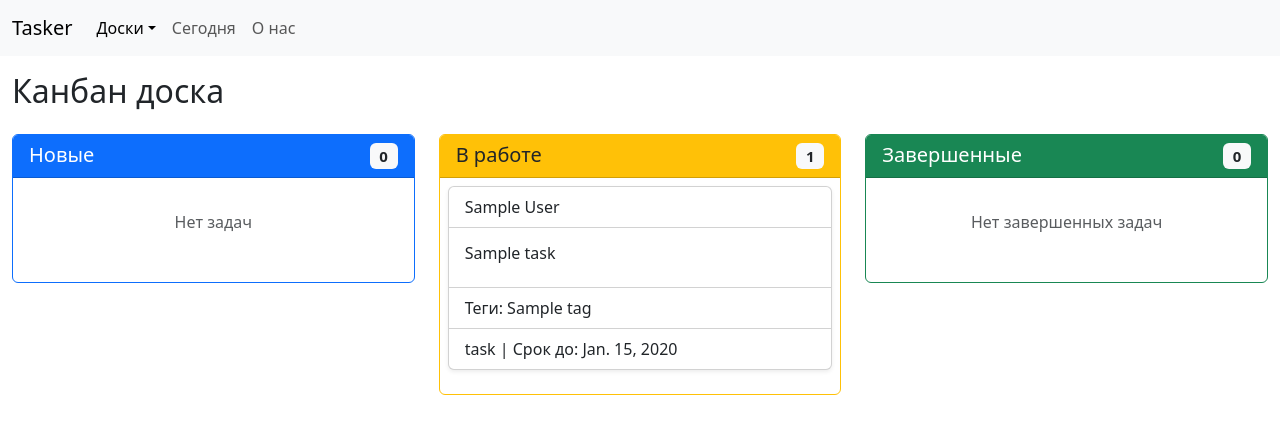
After one commit to Maviroti/Tasker, a Django app: page /kanban/ in a window 1280 px wide. The commit adds this page. Shown: the top 434 px of the page. Run offline with Django 5.2, Linux system fonts and the light colour scheme; tables that the repository leaves empty hold one stand-in row (values such as "Sample post").

Commit message:
[0.1.5] В задачи добавил типы и статусы, реализовал канбан доску,

```diff
--- a/tasker_app/models.py
+++ b/tasker_app/models.py
@@ -3,6 +3,18 @@ from datetime import date
 
 
 class Task(models.Model):
+    class TaskType(models.TextChoices):
+        TASK = "task", "Task"
+        BUG = "bug", "Bug"
+        FEATURE = "feature", "Feature"
+        PBI = "pbi", "Product Backlog Item"
+        EPIC = "epic", "Epic"
+
+    class TaskStatus(models.TextChoices):
+        ACTIVE = "active", "Active"
+        CLOSED = "closed", "Closed"
+        NEW = "new", "New"
+
     title = models.CharField(max_length=100)
     user_name = models.ForeignKey(
         "User",
@@ -13,6 +25,19 @@ class Task(models.Model):
     end_date = models.DateField()
     created_at = models.DateTimeField(auto_now_add=True)
     tags = models.ManyToManyField("Tag", related_name="tasks", blank=True)
+    task_type = models.CharField(
+        max_length=20,
+        choices=TaskType.choices,
+        default=TaskType.TASK,
+        verbose_name="Тип задачи",
+    )
+    status = models.CharField(
+        max_length=20,
+        choices=TaskStatus.choices,
+        default=TaskStatus.NEW,
+        verbose_name="Статус задачи",
+        blank=True,
+    )
 
     def __str__(self):
         return self.title
--- a/tasker_app/templates/tasker_app/base.html
+++ b/tasker_app/templates/tasker_app/base.html
@@ -19,9 +19,14 @@
                 <span class="navbar-toggler-icon"></span>
             </button>
             <div class="collapse navbar-collapse" id="navbarNavAltMarkup">
-                <div class="navbar-nav">
-                    <a class="nav-link {% if active_page == 'index' %}active{% endif %}" aria-current="page"
-                        href="/">Доска</a>
+                <div class="navbar-nav dropdown">
+                    <a class="nav-link {% if active_page == 'index' %}active{% endif %} dropdown-toggle"
+                        aria-current="page" href="#" role="button" data-bs-toggle="dropdown"
+                        aria-expanded="false">Доски</a>
+                    <ul class="dropdown-menu">
+                        <li><a class="dropdown-item" href="{% url 'index' %}">Список</a></li>
+                        <li><a class="dropdown-item" href="{% url 'kanban' %}">Канбан</a></li>
+                    </ul>
                     <a class="nav-link {% if active_page == 'today' %}active{% endif %}"
                         href="{% url 'today' %}">Сегодня</a>
                     <a class="nav-link {% if active_page == 'about' %}active{% endif %}" href="{% url 'about' %}">О
--- a/tasker_app/templates/tasker_app/index.html
+++ b/tasker_app/templates/tasker_app/index.html
@@ -24,7 +24,7 @@
             </ul>
             {% endif %}
             <div class="card-footer bg-transparent">
-                <span>Срок до: {{task.end_date}}</span>
+                <span>{{ task.task_type }} | Срок до: {{task.end_date}}</span>
             </div>
         </div>
     </div>
--- /dev/null
+++ b/tasker_app/templates/tasker_app/kanban.html
@@ -0,0 +1,124 @@
+{% extends "tasker_app/base.html" %}
+
+{% block content %}
+<div class="container-fluid mt-3">
+    <h2 class="mb-4">Канбан доска</h2>
+
+    <div class="row">
+        <!-- Столбец NEW -->
+        <div class="col-md-4">
+            <div class="card border-primary">
+                <div class="card-header bg-primary text-white">
+                    <h5 class="mb-0">
+                        <i class="fas fa-plus-circle"></i> Новые
+                        <span class="badge bg-light text-dark float-end">{{ new_tasks.count }}</span>
+                    </h5>
+                </div>
+                <div class="card-body p-2" id="new-column" ondrop="drop(event)" ondragover="allowDrop(event)">
+                    {% for task in new_tasks %}
+                    <div class="card mb-3 shadow-sm hover-shadow">
+                        <div class="card-header bg-transparent">{{task.user_name}}</div>
+                        <div class="card-body">
+                            <h6 class="card-title">
+                                <a href="{% url 'task_detail' task.id %}"
+                                    class=" link-dark link-underline link-underline-opacity-0 link-underline-opacity-100-hover">{{task.title}}</a>
+                            </h6>
+                        </div>
+                        {% if task.get_str_with_all_tags %}
+                        <ul class="list-group list-group-flush">
+                            <li class="list-group-item">Теги: {{ task.get_str_with_all_tags }}</li>
+                        </ul>
+                        {% endif %}
+                        <div class="card-footer bg-transparent">
+                            <span>{{ task.task_type }} | Срок до: {{task.end_date}}</span>
+                        </div>
+                    </div>
+                    {% empty %}
+                    <div class="text-center text-muted py-4">
+                        <i class="fas fa-inbox fa-2x mb-2"></i>
+                        <p>Нет задач</p>
+                    </div>
+                    {% endfor %}
+                </div>
+            </div>
+        </div>
+
+        <!-- Столбец ACTIVE -->
+        <div class="col-md-4">
+            <div class="card border-warning">
+                <div class="card-header bg-warning">
+                    <h5 class="mb-0">
+                        <i class="fas fa-play-circle"></i> В работе
+                        <span class="badge bg-light text-dark float-end">{{ active_tasks.count }}</span>
+                    </h5>
+                </div>
+                <div class="card-body p-2" id="active-column" ondrop="drop(event)" ondragover="allowDrop(event)">
+                    {% for task in active_tasks %}
+                    <div class="card mb-3 shadow-sm hover-shadow">
+                        <div class="card-header bg-transparent">{{task.user_name}}</div>
+                        <div class="card-body">
+                            <h6 class="card-title">
+                                <a href="{% url 'task_detail' task.id %}"
+                                    class=" link-dark link-underline link-underline-opacity-0 link-underline-opacity-100-hover">{{task.title}}</a>
+                            </h6>
+                        </div>
+                        {% if task.get_str_with_all_tags %}
+                        <ul class="list-group list-group-flush">
+                            <li class="list-group-item">Теги: {{ task.get_str_with_all_tags }}</li>
+                        </ul>
+                        {% endif %}
+                        <div class="card-footer bg-transparent">
+                            <span>{{ task.task_type }} | Срок до: {{task.end_date}}</span>
+                        </div>
+                    </div>
+                    {% empty %}
+                    <div class="text-center text-muted py-4">
+                        <i class="fas fa-cogs fa-2x mb-2"></i>
+                        <p>Нет задач в работе</p>
+                    </div>
+                    {% endfor %}
+                </div>
+            </div>
+        </div>
+
+        <!-- Столбец CLOSED -->
+        <div class="col-md-4">
+            <div class="card border-success">
+                <div class="card-header bg-success text-white">
+                    <h5 class="mb-0">
+                        <i class="fas fa-check-circle"></i> Завершенные
+                        <span class="badge bg-light text-dark float-end">{{ closed_tasks.count }}</span>
+                    </h5>
+                </div>
+                <div class="card-body p-2" id="closed-column" ondrop="drop(event)" ondragover="allowDrop(event)">
+                    {% for task in closed_tasks %}
+                    <div class="card mb-3 shadow-sm hover-shadow">
+                        <div class="card-header bg-transparent">{{task.user_name}}</div>
+                        <div class="card-body">
+                            <h6 class="card-title">
+                                <a href="{% url 'task_detail' task.id %}"
+                                    class=" link-dark link-underline link-underline-opacity-0 link-underline-opacity-100-hover">{{task.title}}</a>
+                            </h6>
+                        </div>
+                        {% if task.get_str_with_all_tags %}
+                        <ul class="list-group list-group-flush">
+                            <li class="list-group-item">Теги: {{ task.get_str_with_all_tags }}</li>
+                        </ul>
+                        {% endif %}
+                        <div class="card-footer bg-transparent">
+                            <span>{{ task.task_type }} | Срок до: {{task.end_date}}</span>
+                        </div>
+                    </div>
+                    {% empty %}
+                    <div class="text-center text-muted py-4">
+                        <i class="fas fa-check fa-2x mb-2"></i>
+                        <p>Нет завершенных задач</p>
+                    </div>
+                    {% endfor %}
+                </div>
+            </div>
+        </div>
+    </div>
+</div>
+
+{% endblock %}
--- a/tasker_app/templates/tasker_app/task_detail.html
+++ b/tasker_app/templates/tasker_app/task_detail.html
@@ -8,6 +8,7 @@
     </div>
     <ul class="list-group list-group-flush">
         <li class="list-group-item">{{ task.user_name }}</li>
+        <li class="list-group-item">{{ task.get_task_type_display }} | {{ task.get_status_display }} </li>
         <li class="list-group-item">{{ task.body|linebreaks }}</li>
         {% if task.get_str_with_all_tags %}
         <li class="list-group-item">Теги: {{ task.get_str_with_all_tags }}</li>
--- a/tasker_app/urls.py
+++ b/tasker_app/urls.py
@@ -4,6 +4,7 @@ from .views import (
     TaskDetailView,
     TaskUpdateView,
     IndexTemplateView,
+    KanbanTemplateView,
     AboutTemplateView,
     TodayTemplateView,
     TaskCreateView,
@@ -11,6 +12,7 @@ from .views import (
 
 urlpatterns = [
     path("", IndexTemplateView.as_view(), name="index"),
+    path("kanban/", KanbanTemplateView.as_view(), name="kanban"),
     path("about/", AboutTemplateView.as_view(), name="about"),
     path("today/", TodayTemplateView.as_view(), name="today"),
     path("tasks/add/", TaskCreateView.as_view(), name="add_task_form"),
--- a/tasker_app/views.py
+++ b/tasker_app/views.py
@@ -23,6 +23,23 @@ class IndexTemplateView(TemplateView):
         context = super().get_context_data(**kwargs)
         context["active_page"] = "index"
         context["tasks"] = tasks
+        return context
+
+
+class KanbanTemplateView(TemplateView):
+    """Представление для канбана"""
+
+    template_name = "tasker_app/kanban.html"
+
+    def get_context_data(self, **kwargs):
+        new_tasks = Task.objects.filter(status=Task.TaskStatus.NEW)
+        active_tasks = Task.objects.filter(status=Task.TaskStatus.ACTIVE)
+        closed_tasks = Task.objects.filter(status=Task.TaskStatus.CLOSED)
+        context = super().get_context_data(**kwargs)
+        context["active_page"] = "index"
+        context["new_tasks"] = new_tasks
+        context["active_tasks"] = active_tasks
+        context["closed_tasks"] = closed_tasks
         return context
 
 
```
Also changed, not shown: tasker_app/forms.py (+21 -11 lines), tasker_app/migrations/0004_task_task_type_alter_task_tags.py (added), tasker_app/migrations/0005_task_status_alter_task_task_type.py (added), 1 other file.
